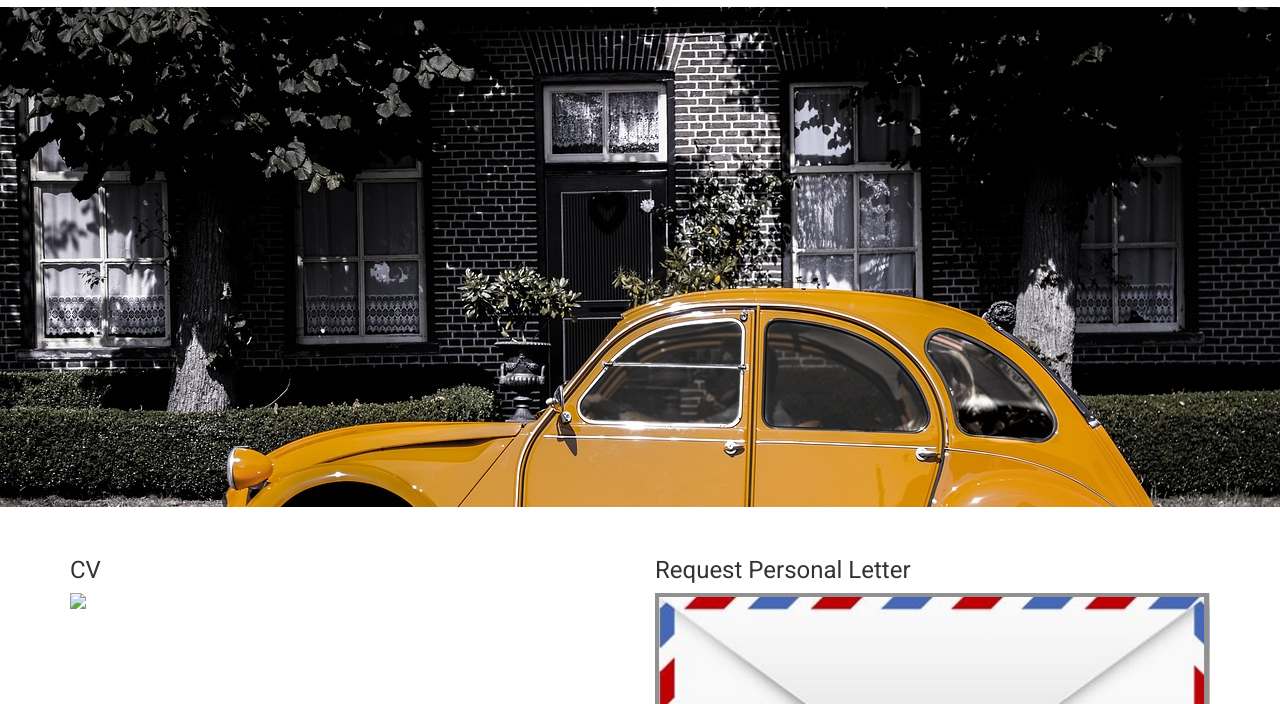
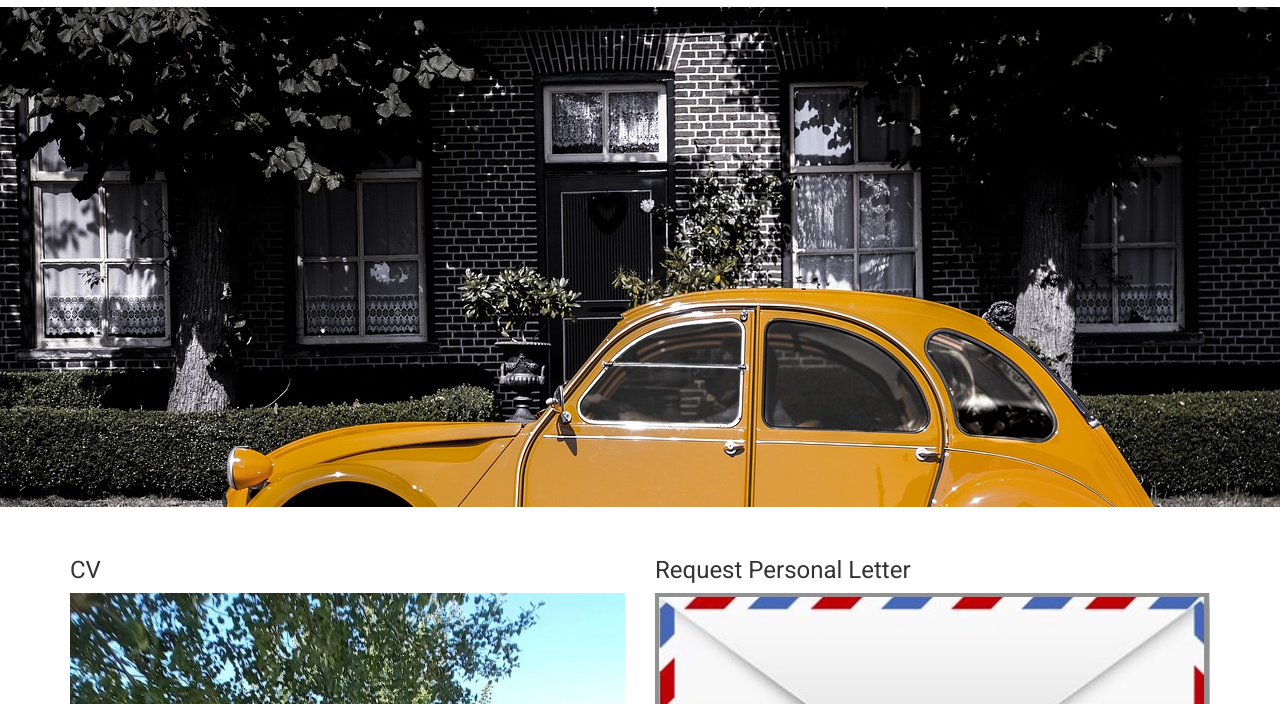
Before and after one commit to lkallryd/lkallryd.github.io, a plain HTML site: page index.html in a window 1280 px wide. Shown: the part 96-800 px from the top of the page. Drawn offline with nearby package versions, Linux system fonts and the light colour scheme.

Commit message:
found bug in index

```diff
--- a/index.html
+++ b/index.html
@@ -25,7 +25,7 @@
       <div class="col-sm-6">
         <h3>CV</h3>
         <a href="CV_Lars_2017-03-30.pdf">
-          <img src="amst.jpg">
+          <img src="amst.jpeg">
         </a>
       </div>
       <div class="col-sm-6">
```
